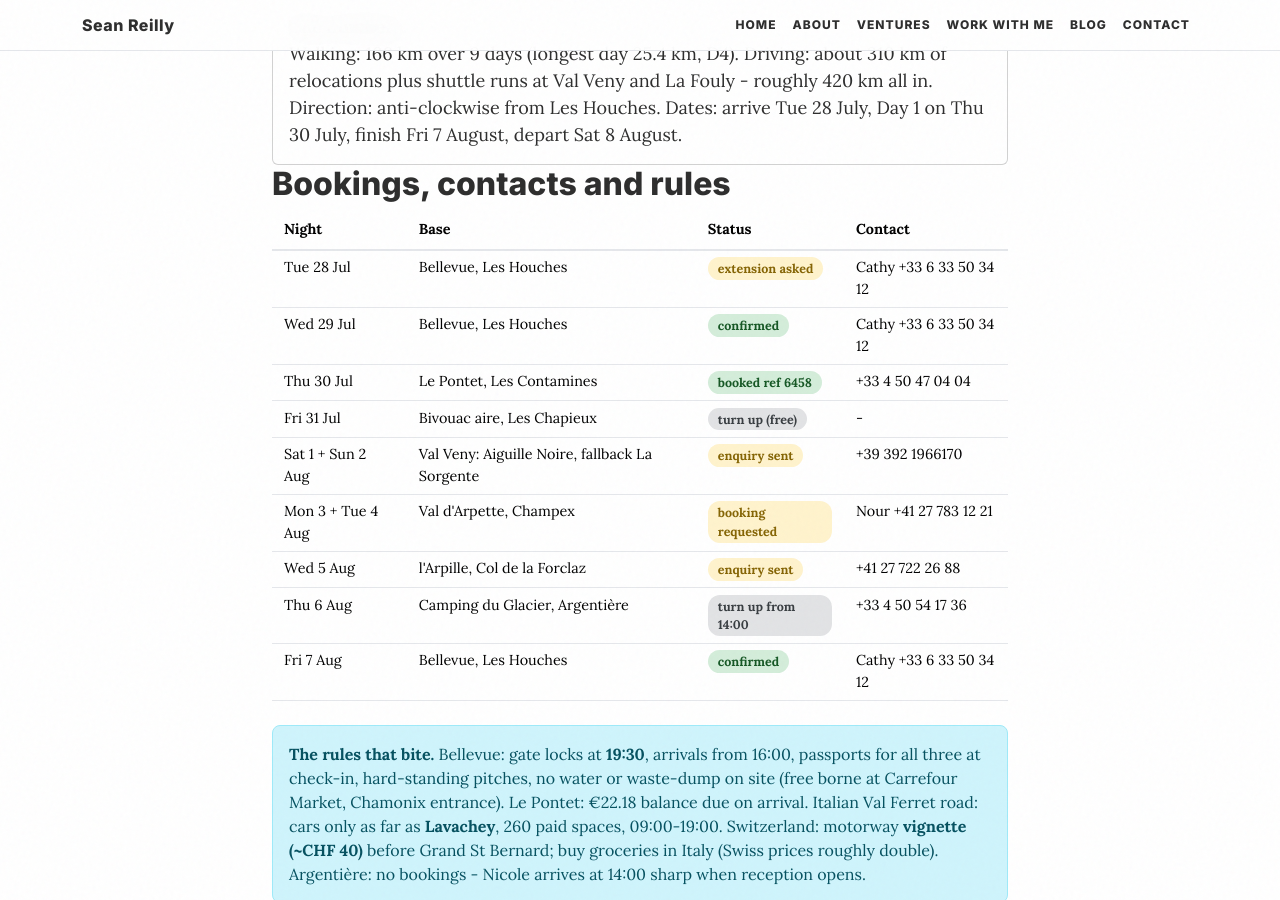
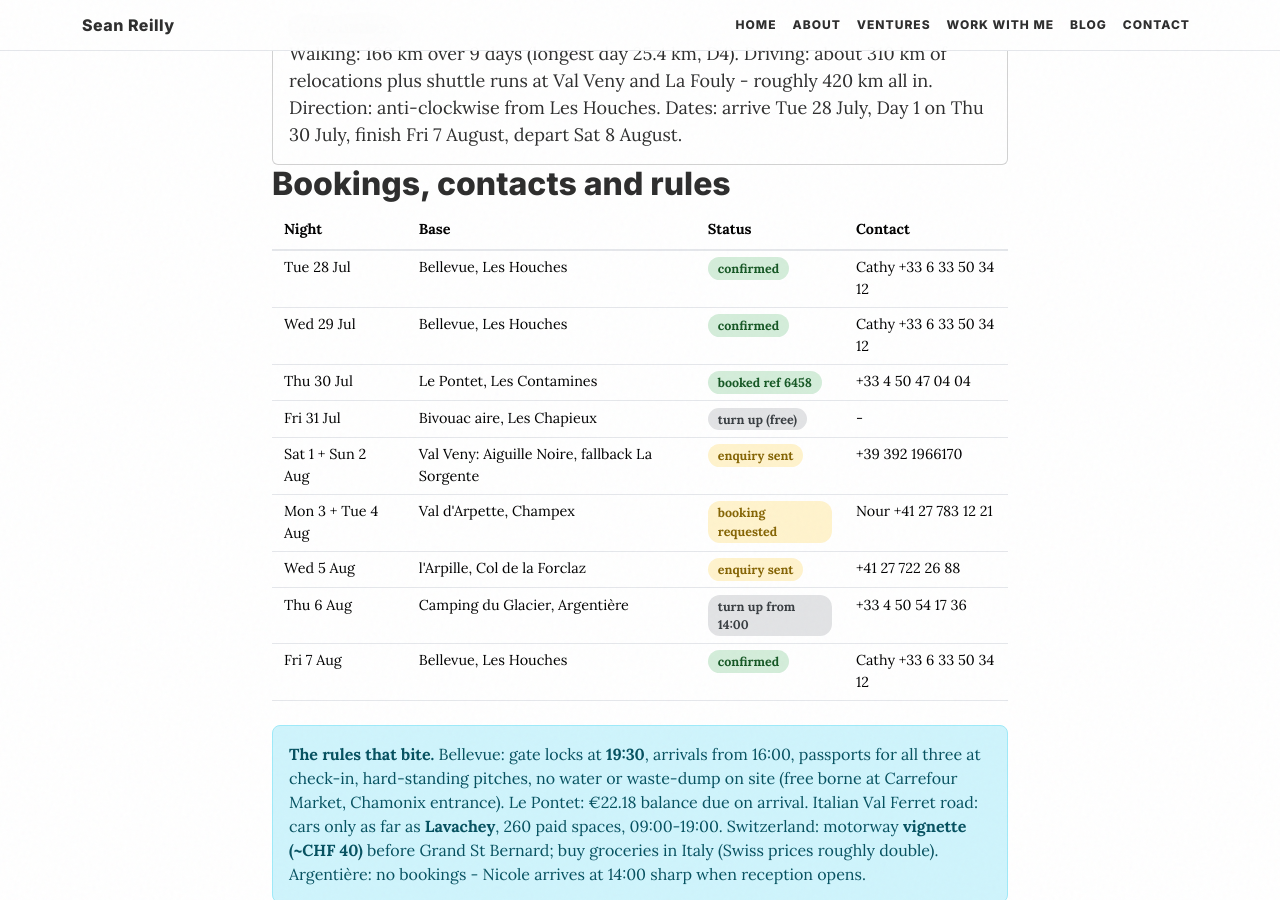
Before and after one commit to seanreillyesq/seanreillyesq.github.io, a Jekyll site: the page built from tmb-2026-plans.html, in a window 1280 px wide and 900 px high, scrolled down 1432 px. Built offline with Jekyll 4.4.1, drawn with Linux system fonts in a browser that asks for light colours.

Commit message:
TMB plan: Bellevue 28 Jul extension confirmed

```diff
--- a/tmb-2026-plans.html
+++ b/tmb-2026-plans.html
@@ -68,7 +68,7 @@ permalink: /tmb-2026-plans/
 <table class="table table-sm">
   <thead><tr><th>Night</th><th>Base</th><th>Status</th><th>Contact</th></tr></thead>
   <tbody>
-    <tr><td>Tue 28 Jul</td><td>Bellevue, Les Houches</td><td><span class="tmb-chip tmb-chip-wait">extension asked</span></td><td>Cathy +33 6 33 50 34 12</td></tr>
+    <tr><td>Tue 28 Jul</td><td>Bellevue, Les Houches</td><td><span class="tmb-chip tmb-chip-ok">confirmed</span></td><td>Cathy +33 6 33 50 34 12</td></tr>
     <tr><td>Wed 29 Jul</td><td>Bellevue, Les Houches</td><td><span class="tmb-chip tmb-chip-ok">confirmed</span></td><td>Cathy +33 6 33 50 34 12</td></tr>
     <tr><td>Thu 30 Jul</td><td>Le Pontet, Les Contamines</td><td><span class="tmb-chip tmb-chip-ok">booked ref 6458</span></td><td>+33 4 50 47 04 04</td></tr>
     <tr><td>Fri 31 Jul</td><td>Bivouac aire, Les Chapieux</td><td><span class="tmb-chip tmb-chip-turnup">turn up (free)</span></td><td>-</td></tr>
```
